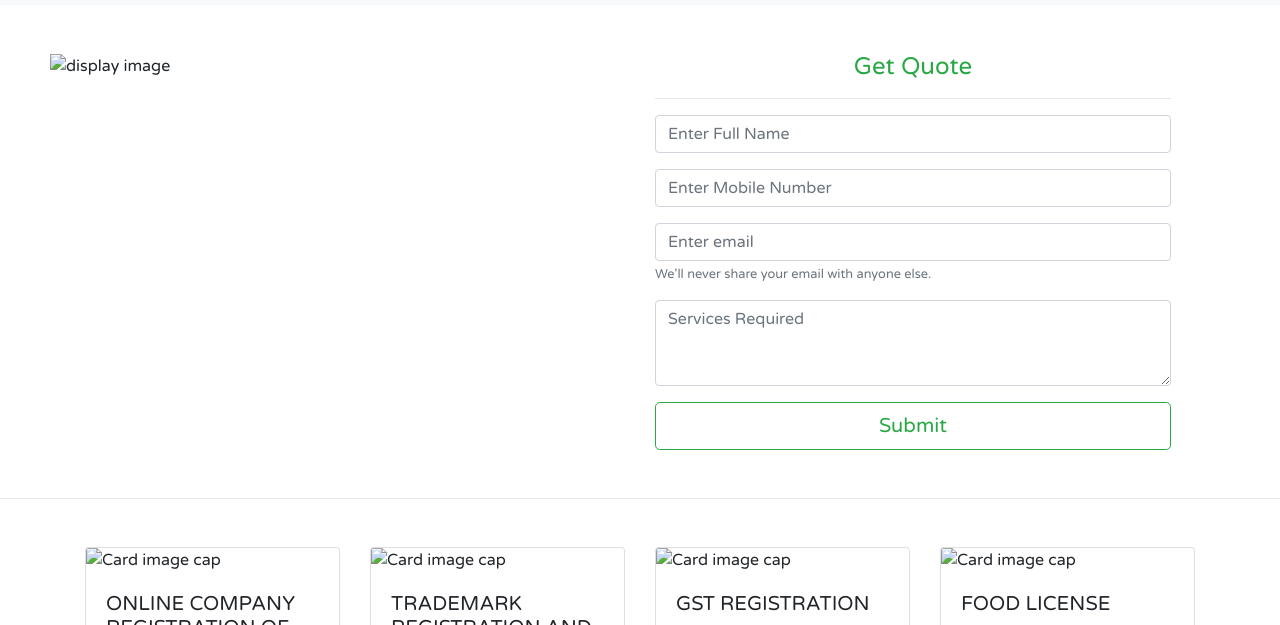
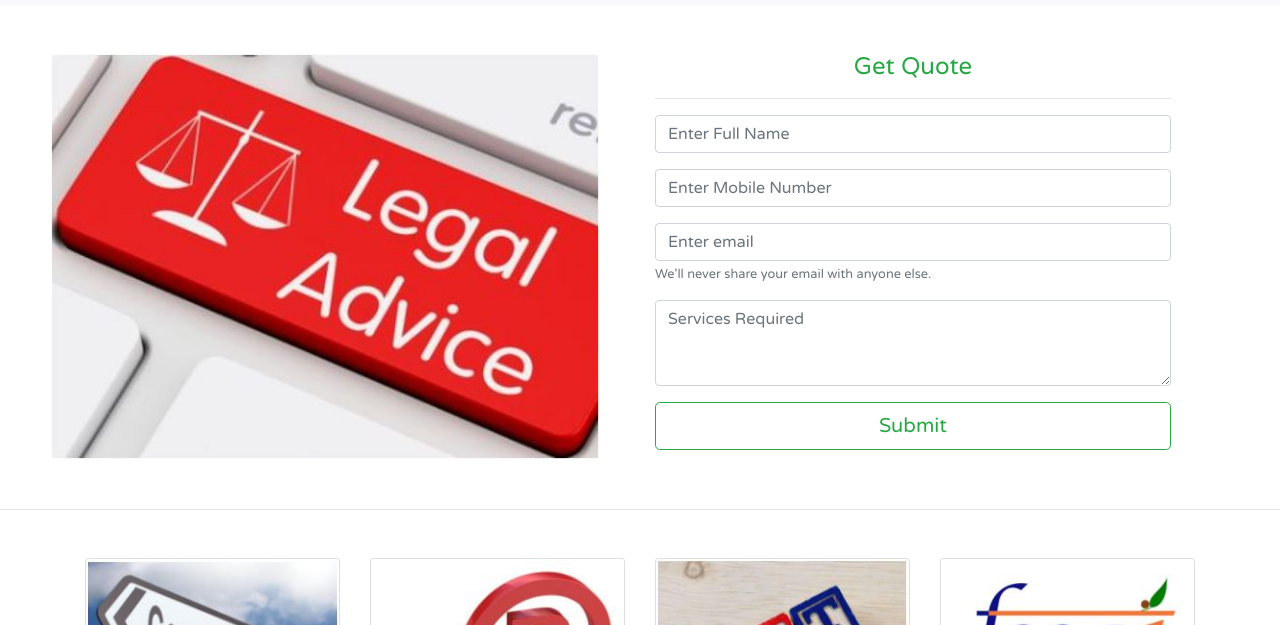
Before and after one commit to SAngraM7262/DHANVIJAYLIMITED, a plain HTML site: page index.html in a window 1280 px wide. Shown: the part 128-753 px from the top of the page. Drawn offline with nearby package versions, Linux system fonts and the light colour scheme; the site is published under a folder, as on GitHub Pages, so addresses that start at the root find nothing.

Commit message:
Second Commit

```diff
--- a/index.html
+++ b/index.html
@@ -26,7 +26,7 @@
     <div class="row">
 
         <div class="col-md-4">
-            <img src="/img/img1.JPG" alt="display image" width="550px" style="margin-left: 50px;">
+            <img src="img/img1.JPG" alt="display image" width="550px" style="margin-left: 50px;">
         </div>
         <div class="col-md-2"></div>
         <div class="col-md-5">
@@ -56,7 +56,7 @@
 <div class="container mt-5">
     <div class="card-deck">
         <div class="card">
-          <img class="card-img-top" src="/img/card1.JPG" alt="Card image cap">
+          <img class="card-img-top" src="img/card1.JPG" alt="Card image cap">
           <div class="card-body">
             <h5 class="card-title">ONLINE COMPANY REGISTRATION OF ALL TYPES</h5>
             <p class="card-text">
@@ -72,7 +72,7 @@
           </div>
         </div>
         <div class="card">
-            <img class="card-img-top" src="/img/card2.JPG" alt="Card image cap">
+            <img class="card-img-top" src="img/card2.JPG" alt="Card image cap">
             <div class="card-body">
               <h5 class="card-title">TRADEMARK REGISTRATION AND COPYRIGHT</h5>
               <p class="card-text">
@@ -88,7 +88,7 @@
             </div>
           </div>
           <div class="card">
-            <img class="card-img-top" src="/img/card3.JPG" alt="Card image cap">
+            <img class="card-img-top" src="img/card3.JPG" alt="Card image cap">
             <div class="card-body">
               <h5 class="card-title">GST REGISTRATION</h5>
               <p class="card-text">
@@ -103,7 +103,7 @@
             </div>
           </div>
           <div class="card">
-            <img class="card-img-top" src="/img/card4.JPG" alt="Card image cap">
+            <img class="card-img-top" src="img/card4.JPG" alt="Card image cap">
             <div class="card-body">
               <h5 class="card-title">FOOD LICENSE</h5>
               <p class="card-text">
@@ -200,9 +200,9 @@
         </div>
         <div class="col-md-2"></div>
         <div class="col-md-5">
-            <img src="/img/trademark1.JPG" alt="trademark image 1">
+            <img src="img/trademark1.JPG" alt="trademark image 1">
             <br>
-            <img src="/img/trademark2.JPG" alt="trademark image 2">
+            <img src="img/trademark2.JPG" alt="trademark image 2">
         </div>
     </div>
 </div>
@@ -246,9 +246,9 @@
         </div>
         <div class="col-md-2"></div>
         <div class="col-md-5">
-            <img src="/img/gst1.JPG" alt="trademark image 1">
+            <img src="img/gst1.JPG" alt="trademark image 1">
             <br>
-            <img src="/img/gst2.JPG" alt="trademark image 2">
+            <img src="img/gst2.JPG" alt="trademark image 2">
         </div>
     </div>
 </div>
@@ -257,7 +257,7 @@
 <div class="container mt-5">
     <div class="row">
     <div class="col-md-4">
-        <img src="/img/fssai.JPG" alt="display image" width="550px" style="margin-left: 50px;">
+        <img src="img/fssai.JPG" alt="display image" width="550px" style="margin-left: 50px;">
     </div>
     <div class="col-md-3"></div>
     <div class="col-md-5">
@@ -286,7 +286,7 @@
 
         <div class="card cd">
 
-            <img class="card-img-top" src="/img/trademark2.JPG" alt="Card image cap">
+            <img class="card-img-top" src="img/trademark2.JPG" alt="Card image cap">
             <div class="card-body text-center mt-5">
               <h5 class="card-title">TRADEMARK REGISTRATION</h5>
               <p class="card-text"> 7999 /- (all inclusiv)</p>
@@ -297,7 +297,7 @@
 
     <div class="card cd">
 
-      <img class="card-img-top" src="/img/card1.JPG" alt="Card image cap">
+      <img class="card-img-top" src="img/card1.JPG" alt="Card image cap">
       <div class="card-body text-center mt-5">
         <h5 class="card-title">COMPANY REGISTRATION</h5>
         <p class="card-text"> 8999 /- (all inclusiv)</p>
```
